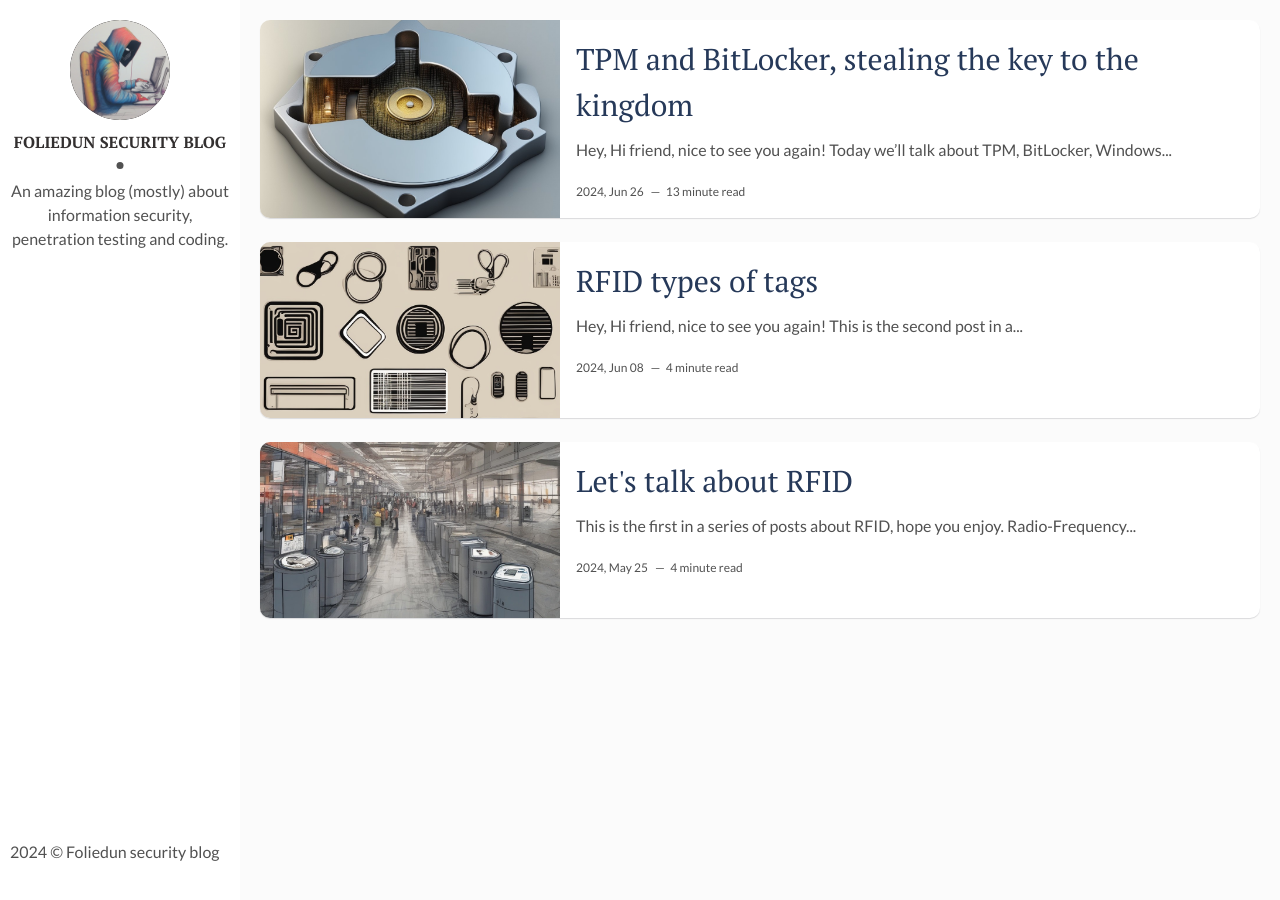
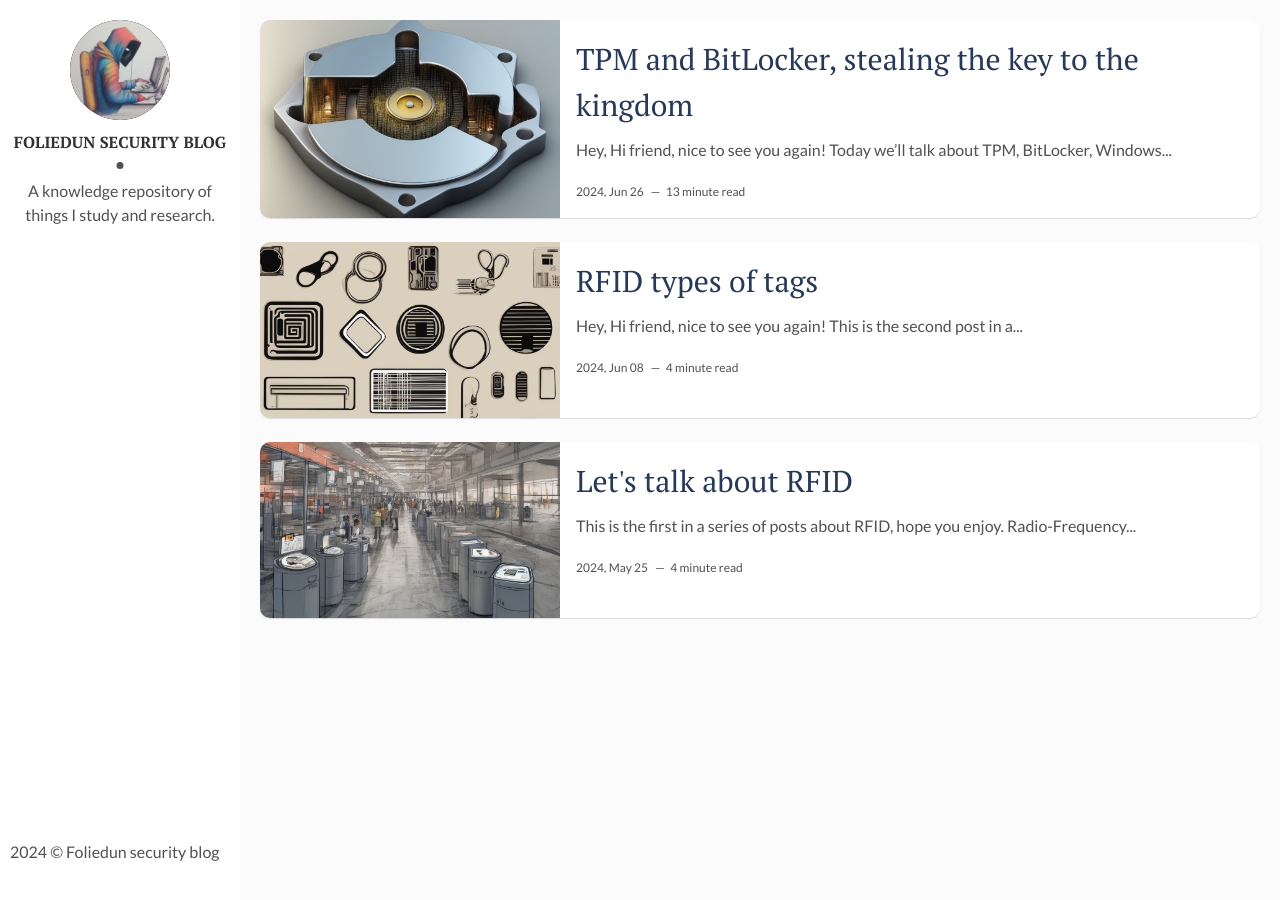
Before and after one commit to foliedun/foliedun.github.io, a Jekyll site: the page built from index.html, in a window 1280 px wide. Built offline with Jekyll 4.4.1, drawn with Linux system fonts in a browser that asks for light colours; the list of posts is cut into pages by our own code.

Commit message:
Update _config.yml

```diff
--- a/_config.yml
+++ b/_config.yml
@@ -1,6 +1,6 @@
 title: Foliedun Security Blog
 description: > # this means to ignore newlines until "baseurl:"
-  An amazing blog (mostly) about information security, penetration testing and coding.
+  A knowledge repository of things I study and research.
 permalink: ':title/'
 baseurl: "/" # the subpath of your site, e.g. /blog
 url: "https://foliedun.github.io/" # the base hostname & protocol for your site, e.g. http://example.com
@@ -9,7 +9,7 @@ url: "https://foliedun.github.io/" # the base hostname & protocol for your site,
 # Author Settings
 author: Foliedun security blog # add your name
 author-img: author_img.jpg # add your photo
-about-author: An amazing blog (mostly) about information security, penetration testing and coding. # add description
+about-author: A knowledge repository of things I study and research.
 # social-twitter: # add your Twitter handle
 # social-facebook: # add your Facebook handle
 # social-github: artemsheludko # add your Github handle
```
